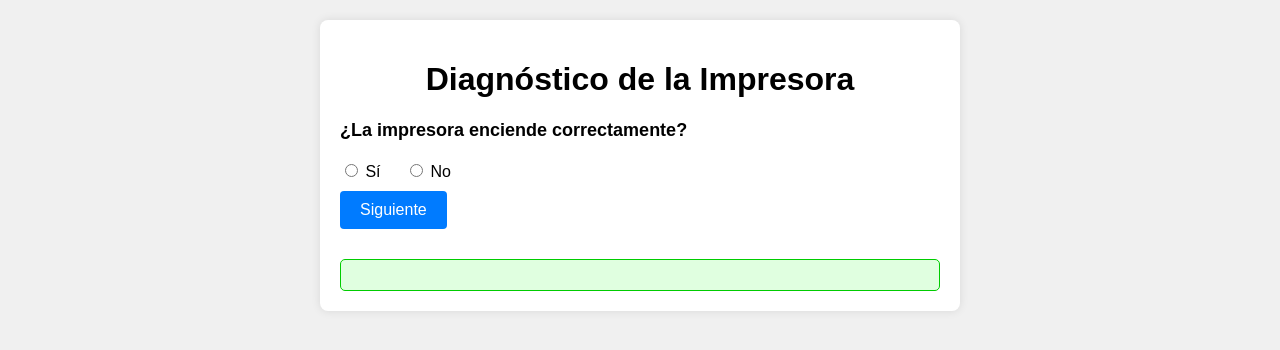
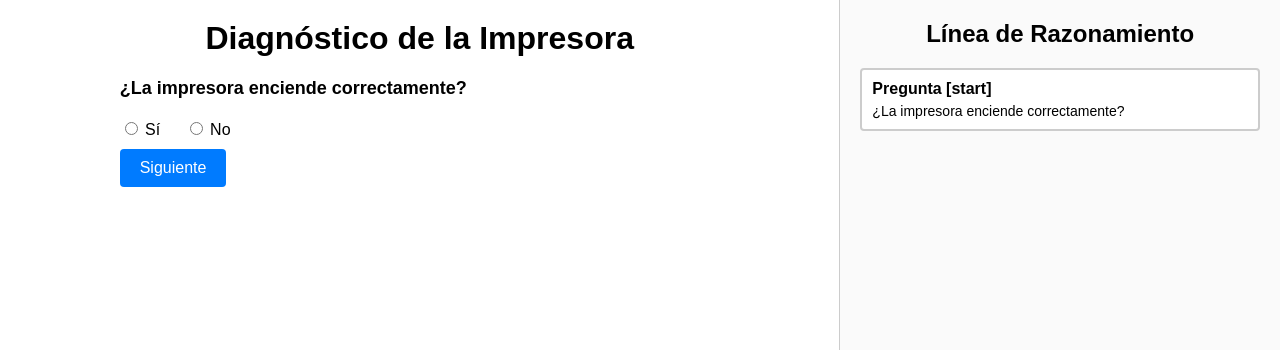
Before and after one commit to CarlosRamirezT/unibe-artificial-intelligence-activity-11, a plain HTML site: page index.html in a window 1280 px wide. Shown: the top 350 px of the page. Drawn offline with Linux system fonts and the light colour scheme.

Commit message:
[IMP] add thinking line at the right of the screen to see the reazoning process

```diff
--- a/index.html
+++ b/index.html
@@ -4,34 +4,61 @@
   <meta charset="UTF-8" />
   <title>Sistema de Diagnóstico - Impresora HP DeskJet 2723</title>
   <style>
+    /* Layout de dos columnas */
     body {
+      margin: 0;
+      padding: 0;
       font-family: Arial, sans-serif;
       background: #f0f0f0;
-      margin: 0;
+    }
+
+    .main-container {
+      display: flex; /* Para columnas */
+      min-height: 100vh;
+    }
+
+    /* Panel izquierdo: preguntas/conclusiones */
+    .left-panel {
+      flex: 2;
+      background: #fff;
       padding: 20px;
     }
-    .container {
-      max-width: 600px;
-      margin: auto;
-      background: #fff;
+
+    /* Panel derecho: diagrama de flujo */
+    .right-panel {
+      flex: 1;
+      background: #fafafa;
+      border-left: 1px solid #ccc;
       padding: 20px;
-      border-radius: 8px;
-      box-shadow: 0 0 10px rgba(0,0,0,0.1);
+      overflow-y: auto;
     }
+
     h1, h2 {
       text-align: center;
+      margin-top: 0;
     }
+
+    /* Estilos para la sección de preguntas */
+    .question-container {
+      max-width: 600px;
+      margin: 0 auto;
+      text-align: left;
+    }
+
     .question {
       margin: 20px 0;
       font-size: 18px;
       font-weight: bold;
     }
+
     .answers {
       margin: 10px 0;
     }
+
     label {
       margin-right: 20px;
     }
+
     #nextBtn {
       padding: 10px 20px;
       font-size: 16px;
@@ -44,6 +71,7 @@
     #nextBtn:hover {
       background: #0056b3;
     }
+
     #result {
       margin-top: 30px;
       padding: 15px;
@@ -51,15 +79,54 @@
       border: 1px solid #00cc00;
       border-radius: 5px;
     }
+
+    /* Estilos para el “diagrama de flujo” simplificado */
+    .flow-node {
+      padding: 10px;
+      margin: 10px 0;
+      border: 2px solid #ccc;
+      border-radius: 4px;
+      background: #fff;
+      position: relative;
+    }
+
+    .flow-node h3 {
+      margin: 0 0 5px 0;
+      font-size: 16px;
+      font-weight: bold;
+    }
+
+    .flow-node p {
+      margin: 0;
+      font-size: 14px;
+    }
+
+    /* Flecha entre nodos (opcional, simple) */
+    .flow-arrow {
+      width: 2px;
+      height: 20px;
+      background: #999;
+      margin: 0 auto;
+    }
   </style>
 </head>
 <body>
-  <div class="container">
-    <h1>Diagnóstico de la Impresora</h1>
-    <div id="questionContainer">
-      <!-- Aquí se inyectarán las preguntas y conclusiones dinámicamente -->
+  <div class="main-container">
+    <!-- Panel Izquierdo: Preguntas / Conclusiones -->
+    <div class="left-panel">
+      <h1>Diagnóstico de la Impresora</h1>
+      <div class="question-container" id="questionContainer">
+        <!-- Aquí se inyectarán las preguntas y conclusiones dinámicamente -->
+      </div>
     </div>
-    <div id="result"></div>
+
+    <!-- Panel Derecho: Visualización de la red de inferencia (en tiempo real) -->
+    <div class="right-panel">
+      <h2>Línea de Razonamiento</h2>
+      <div id="diagramContainer">
+        <!-- Se mostrará el “camino” recorrido en la red de inferencia -->
+      </div>
+    </div>
   </div>
 
   <script>
@@ -68,15 +135,12 @@
      ***********************************************************************/
 
     /*
-      Cada nodo tiene:
+      Cada nodo (objeto) tiene:
       - id: identificador único
       - type: "question" o "conclusion"
-      - text: texto a mostrar (pregunta o conclusión)
-      - yes: (opcional) id del siguiente nodo si la respuesta es "Sí"
-      - no:  (opcional) id del siguiente nodo si la respuesta es "No"
-
-      En este ejemplo, se ha construido un "camino" simplificado para ilustrar
-      cómo encadenar preguntas y llegar a conclusiones.
+      - text: texto a mostrar
+      - yes: id del siguiente nodo si la respuesta es "Sí"
+      - no:  id del siguiente nodo si la respuesta es "No"
     */
 
     const nodes = {
@@ -109,7 +173,7 @@
       c1: {
         id: "c1",
         type: "conclusion",
-        text: "La impresora no está conectada a Wi-Fi. Solución: Reiniciar el modo de configuración inalámbrica."
+        text: "La impresora no está conectada a Wi-Fi. Reinicie el modo de configuración inalámbrica."
       },
 
       // Pregunta 2
@@ -125,7 +189,7 @@
       c2: {
         id: "c2",
         type: "conclusion",
-        text: "La impresora está en modo de configuración Wi-Fi. Use la app HP Smart para finalizar la conexión."
+        text: "La impresora está en modo configuración. Use la app HP Smart para finalizar la conexión."
       },
 
       // Pregunta 3
@@ -141,7 +205,7 @@
       c3: {
         id: "c3",
         type: "conclusion",
-        text: "El nivel de tinta es bajo o hay un problema con el cartucho. Solución: Revisar o reemplazar el cartucho."
+        text: "El nivel de tinta es bajo o hay un problema con el cartucho. Revise o reemplace el cartucho."
       },
 
       // Pregunta 4
@@ -157,7 +221,7 @@
       c4: {
         id: "c4",
         type: "conclusion",
-        text: "Los inyectores del cartucho pueden estar obstruidos. Solución: Realizar limpieza del cabezal de impresión."
+        text: "Los inyectores pueden estar obstruidos. Realice una limpieza del cabezal de impresión."
       },
 
       // Pregunta 5
@@ -232,35 +296,51 @@
       }
     };
 
+    /***********************************************************************
+     * 2. GESTIÓN DE ESTADO
+     ***********************************************************************/
+    let currentNodeId = "start";
 
-    /***********************************************************************
-     * 2. LÓGICA DE NAVEGACIÓN (RED DE INFERENCIA)
-     ***********************************************************************/
-
-    // Estado actual
-    let currentNodeId = "start";
+    // Este array guardará el camino recorrido: { nodeId, type, text, answer }
+    // "answer" será la respuesta que llevó a este nodo ("yes", "no" o "start").
+    const inferencePath = [];
 
     // Referencias al DOM
     const questionContainer = document.getElementById("questionContainer");
-    const resultDiv = document.getElementById("result");
+    const diagramContainer = document.getElementById("diagramContainer");
 
-    // Función para renderizar el nodo actual (pregunta o conclusión)
-    function loadNode(nodeId) {
+    /***********************************************************************
+     * 3. FUNCIONES PARA RENDERIZAR NODOS Y DIAGRAMA
+     ***********************************************************************/
+
+    // Cargar un nodo (pregunta o conclusión) en el panel izquierdo
+    function loadNode(nodeId, answer = "start") {
       currentNodeId = nodeId;
       const node = nodes[nodeId];
 
-      // Limpiar contenedor
+      // Limpia el contenedor de la pregunta/conclusión actual
       questionContainer.innerHTML = "";
-      resultDiv.innerHTML = "";
 
+      // 1) Agregamos este nodo al camino de inferencia
+      inferencePath.push({
+        nodeId: node.id,
+        type: node.type,
+        text: node.text,
+        answer: answer
+      });
+
+      // 2) Actualizamos el diagrama a la derecha
+      updateDiagram();
+
+      // 3) Renderizamos la pregunta o la conclusión en el panel izquierdo
       if (node.type === "question") {
-        // Mostrar pregunta y opciones Sí/No
+        // Crear el elemento de pregunta
         const questionEl = document.createElement("div");
         questionEl.classList.add("question");
         questionEl.textContent = node.text;
         questionContainer.appendChild(questionEl);
 
-        // Contenedor para radio buttons
+        // Crear las opciones de respuesta
         const answersEl = document.createElement("div");
         answersEl.classList.add("answers");
         answersEl.innerHTML = `
@@ -283,8 +363,8 @@
             alert("Por favor, selecciona Sí o No.");
             return;
           }
-          const answer = selected.value; // "yes" o "no"
-          goToNextNode(node, answer);
+          const userAnswer = selected.value; // "yes" o "no"
+          goToNextNode(node, userAnswer);
         });
         questionContainer.appendChild(nextBtn);
 
@@ -297,29 +377,65 @@
       }
     }
 
-    // Función para decidir el siguiente nodo
+    // Decidir el siguiente nodo según la respuesta
     function goToNextNode(node, answer) {
-      if (answer === "yes") {
-        // Puede ser un nodo pregunta o conclusión
-        const nextId = node.yes;
-        if (nextId) {
-          loadNode(nextId);
-        } else {
-          // No hay siguiente nodo definido para "yes"
-          questionContainer.innerHTML = "<p>No se encontró el siguiente paso (YES).</p>";
-        }
+      // Obtenemos el id del siguiente nodo (según "yes" o "no")
+      const nextId = (answer === "yes") ? node.yes : node.no;
+      if (nextId) {
+        loadNode(nextId, answer);
       } else {
-        // Respuesta "no"
-        const nextId = node.no;
-        if (nextId) {
-          loadNode(nextId);
-        } else {
-          // No hay siguiente nodo definido para "no"
-          questionContainer.innerHTML = "<p>No se encontró el siguiente paso (NO).</p>";
-        }
+        // Si no hay un nodo definido, mostramos un mensaje de error (caso raro)
+        questionContainer.innerHTML = "<p>No se encontró el siguiente paso en la red de inferencia.</p>";
       }
     }
 
+    // Renderizar la “línea de razonamiento” en el panel derecho
+    function updateDiagram() {
+      diagramContainer.innerHTML = "";
+
+      inferencePath.forEach((step, index) => {
+        // Creamos un recuadro para este paso
+        const stepEl = document.createElement("div");
+        stepEl.classList.add("flow-node");
+
+        // Color según la respuesta que llevó a este nodo
+        // - "start": nodo inicial (sin color especial)
+        // - "yes": verde
+        // - "no": rojo
+        if (step.answer === "yes") {
+          stepEl.style.borderColor = "green";
+        } else if (step.answer === "no") {
+          stepEl.style.borderColor = "red";
+        }
+
+        // Título y contenido
+        if (step.type === "question") {
+          stepEl.innerHTML = `
+            <h3>Pregunta [${step.nodeId}]</h3>
+            <p>${step.text}</p>
+          `;
+        } else {
+          stepEl.innerHTML = `
+            <h3>Conclusión [${step.nodeId}]</h3>
+            <p>${step.text}</p>
+          `;
+        }
+
+        // Agregamos el nodo al diagrama
+        diagramContainer.appendChild(stepEl);
+
+        // Si no es el último nodo, dibujamos una flecha (simple)
+        if (index < inferencePath.length - 1) {
+          const arrowEl = document.createElement("div");
+          arrowEl.classList.add("flow-arrow");
+          diagramContainer.appendChild(arrowEl);
+        }
+      });
+    }
+
+    /***********************************************************************
+     * 4. INICIALIZACIÓN
+     ***********************************************************************/
     // Cargar el nodo inicial
     loadNode(currentNodeId);
   </script>
```
